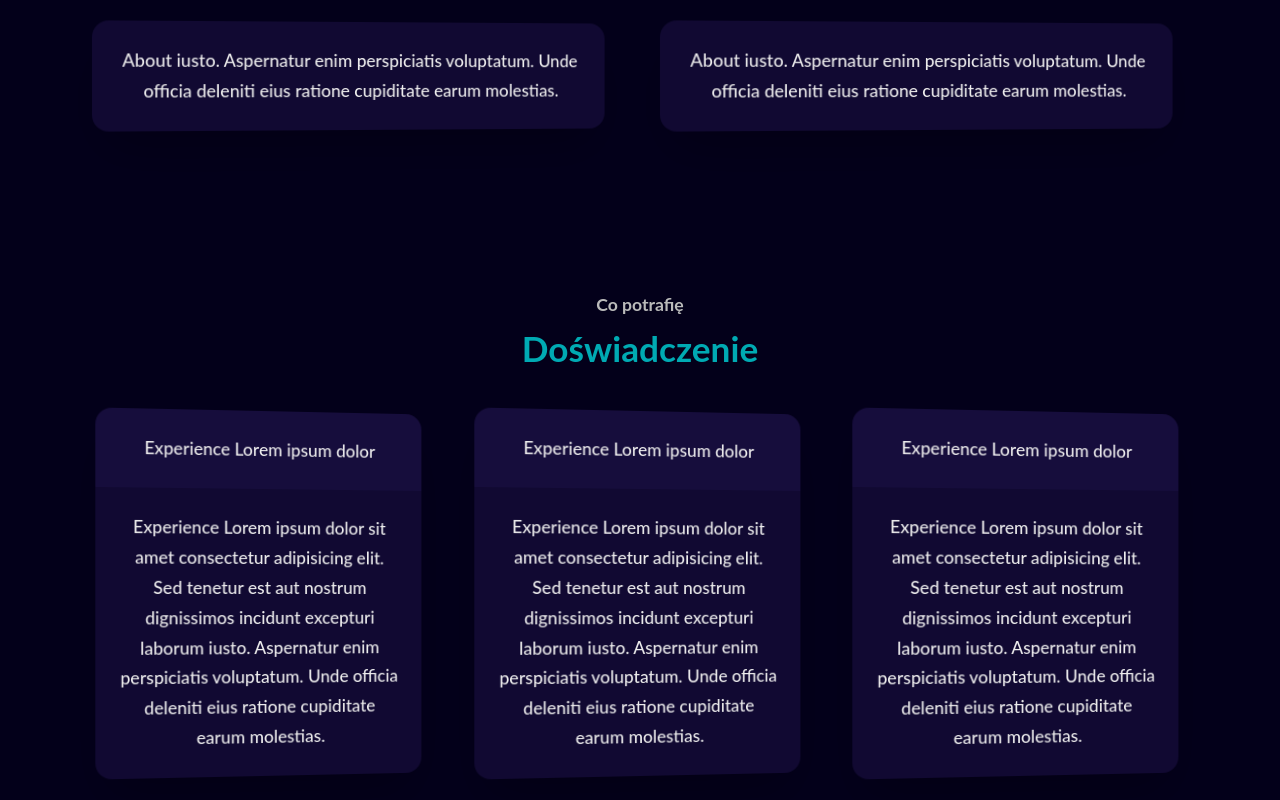
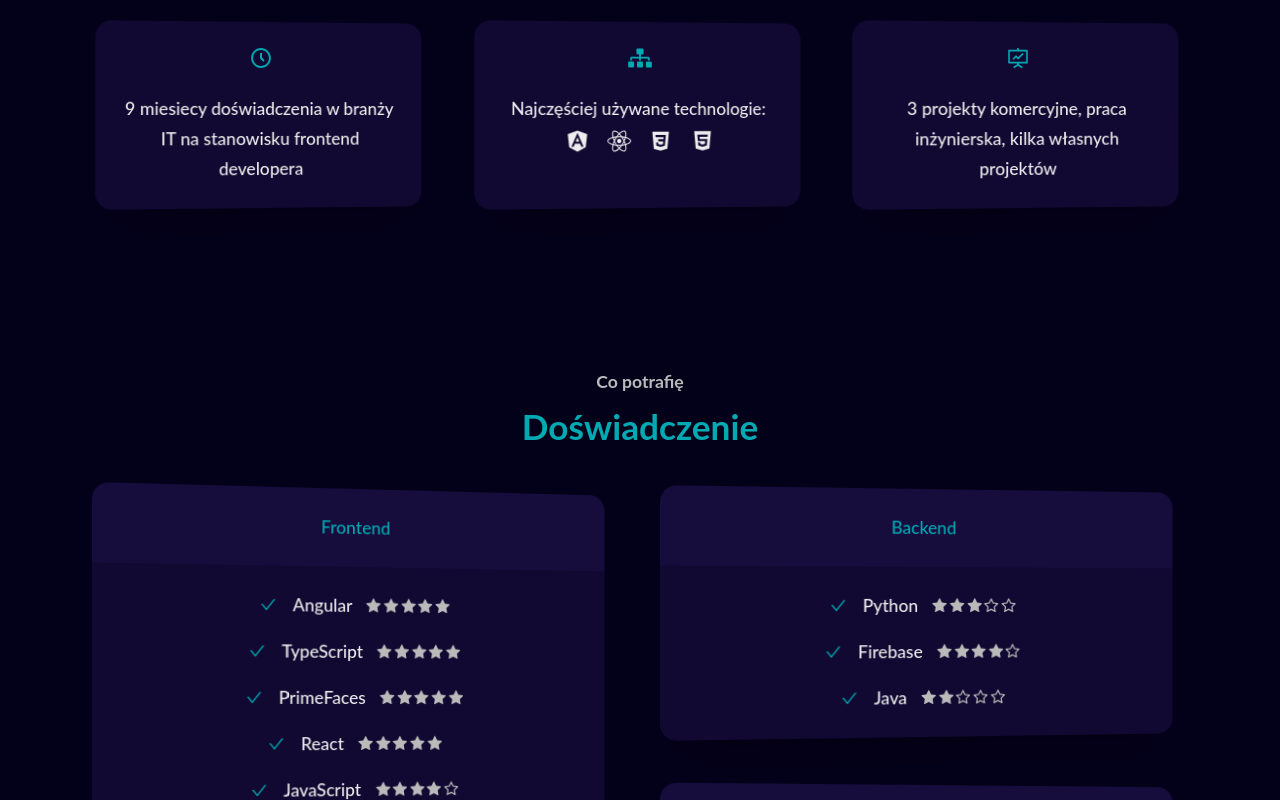
Before and after one commit to matCh00/Portfolio_v2, a React (Create React App) app in the folder portfolio/: page / in a window 1280 px wide. Shown: the part 1020-1820 px from the top of the page. Built offline with nearby package versions, Linux system fonts and the light colour scheme.

Commit message:
about i experience

```diff
--- a/portfolio/src/components/Card2/Card2.tsx
+++ b/portfolio/src/components/Card2/Card2.tsx
@@ -23,7 +23,7 @@ const Card2 = ({
 
   return (
     <div className={`card2 ${highlight ? "highlight" : ""}`} style={{width: width}}>
-      <div className="card2-header" style={{padding: padding, background: lightHeader ? 'var(--color-neutral-dark)' : 'var(--color-blur)'}}>
+      <div className="card2-header clr-secondary" style={{padding: padding, background: lightHeader ? 'var(--color-neutral-dark)' : 'var(--color-blur)'}}>
         {header}
       </div>
       <div className="card2-content" style={{padding: padding}}>
--- a/portfolio/src/index.css
+++ b/portfolio/src/index.css
@@ -74,6 +74,9 @@ input, textarea, button, select, a {
 }
 .clr-primary {
   color: var(--color-primary);
+}
+.clr-primary-dark {
+  color: var(--color-primary-dark);
 }
 .clr-secondary {
   color: var(--color-secondary);
--- a/portfolio/src/sections/about/About.tsx
+++ b/portfolio/src/sections/about/About.tsx
@@ -3,8 +3,13 @@
 import React from 'react';
 import './about.css';
 import Card1 from './../../components/Card1/Card1';
+import {BiTimeFive} from 'react-icons/bi';
+import {AiOutlineFundProjectionScreen, AiFillHtml5} from 'react-icons/ai';
+import {FaAngular, FaReact, FaSitemap} from 'react-icons/fa';
+import {DiCss3} from 'react-icons/di';
 
 const About = () => {
+
   return (
     <section id='about'>
 
@@ -16,13 +21,33 @@ const About = () => {
         </div>
 
         <div className="about-content">
+
           <Card1>
-            About iusto. Aspernatur enim perspiciatis voluptatum. Unde officia deleniti eius ratione cupiditate earum molestias.
+            <div className="about-content-card">
+              <BiTimeFive className='clr-secondary'/>
+              <p>9 miesiecy doświadczenia w branży IT na stanowisku frontend developera</p>
+            </div>
           </Card1>
 
           <Card1>
-            About iusto. Aspernatur enim perspiciatis voluptatum. Unde officia deleniti eius ratione cupiditate earum molestias.
+            <div className="about-content-card">
+              <FaSitemap className='clr-secondary'/>
+              <div>
+                <p>
+                  Najczęściej używane technologie: <br/>
+                  <span style={{fontSize: '1.5rem'}}><FaAngular/> &nbsp; <FaReact/> &nbsp; <DiCss3/> &nbsp; <AiFillHtml5/></span>
+                </p>
+              </div>
+            </div>
           </Card1>
+
+          <Card1>
+            <div className="about-content-card">
+              <AiOutlineFundProjectionScreen className='clr-secondary'/>
+              <p>3 projekty komercyjne, praca inżynierska, kilka własnych projektów</p>
+            </div>
+          </Card1>
+
         </div>
 
       </div>
--- a/portfolio/src/sections/about/about.css
+++ b/portfolio/src/sections/about/about.css
@@ -1,9 +1,25 @@
 .about-content {
   display: flex;
   justify-content: center;
+  align-items: stretch;
+
+  gap: 3rem;
+  width: 100%;
+}
+
+
+.about-content-card {
+  display: flex;
+  flex-direction: column;
+  justify-content: center;
   align-items: center;
 
-  gap: 3rem;
+  gap: 1.5rem;
+}
+
+
+.about-content-card > .clr-secondary:first-child {
+  font-size: 1.5rem;
 }
 
 
--- a/portfolio/src/sections/experience/Experience.tsx
+++ b/portfolio/src/sections/experience/Experience.tsx
@@ -3,8 +3,30 @@
 import React from 'react';
 import Card2 from '../../components/Card2/Card2';
 import './experience.css';
+import {AiOutlineCheck, AiFillStar, AiOutlineStar} from 'react-icons/ai';
 
 const Experience = () => {
+
+  const experienceFront = [
+    {key: 'Angular', value: 5},
+    {key: 'TypeScript', value: 5},
+    {key: 'PrimeFaces', value: 5},
+    {key: 'React', value: 5},
+    {key: 'JavaScript', value: 4},
+    {key: 'HTML', value: 4},
+    {key: 'CSS/SCSS', value: 4},
+  ]
+
+  const experienceBackend = [
+    {key: 'Python', value: 3},
+    {key: 'Firebase', value: 4},
+    {key: 'Java', value: 2},
+  ]
+
+  const experienceMobile = [
+    {key: 'React Native', value: 5},
+  ]
+
   return (
     <section id='experience'>
 
@@ -17,17 +39,49 @@ const Experience = () => {
 
 
         <div className="experience-content">
-          <Card2 header={'Experience Lorem ipsum dolor'} lightHeader={false}>
-            Experience Lorem ipsum dolor sit amet consectetur adipisicing elit. Sed tenetur est aut nostrum dignissimos incidunt excepturi laborum iusto. Aspernatur enim perspiciatis voluptatum. Unde officia deleniti eius ratione cupiditate earum molestias.
+
+          <Card2 header={'Frontend'} lightHeader={false}>
+            <div className="experience-content-card">
+              {experienceFront.map(e => {
+                return (
+                  <p key={e.key}>
+                    <AiOutlineCheck className='clr-secondary'/> {e.key} &nbsp;&nbsp;
+                    {e.value === 5 ? <FiveStars/> : e.value === 4 ? <FourStars/> : e.value === 3 ?
+                    <ThreeStars/> : e.value === 2 ? <TwoStars/> : <OneStars/>}
+                  </p>
+                )
+              })}
+            </div>
           </Card2>
 
-          <Card2 header={'Experience Lorem ipsum dolor'} lightHeader={false}>
-            Experience Lorem ipsum dolor sit amet consectetur adipisicing elit. Sed tenetur est aut nostrum dignissimos incidunt excepturi laborum iusto. Aspernatur enim perspiciatis voluptatum. Unde officia deleniti eius ratione cupiditate earum molestias.
+          <Card2 header={'Backend'} lightHeader={false}>
+            <div className="experience-content-card">
+              {experienceBackend.map(e => {
+                return (
+                  <p key={e.key}>
+                    <AiOutlineCheck className='clr-secondary'/> {e.key} &nbsp;&nbsp;
+                    {e.value === 5 ? <FiveStars/> : e.value === 4 ? <FourStars/> : e.value === 3 ?
+                    <ThreeStars/> : e.value === 2 ? <TwoStars/> : <OneStars/>}
+                  </p>
+                )
+              })}
+            </div>
           </Card2>
 
-          <Card2 header={'Experience Lorem ipsum dolor'} lightHeader={false}>
-            Experience Lorem ipsum dolor sit amet consectetur adipisicing elit. Sed tenetur est aut nostrum dignissimos incidunt excepturi laborum iusto. Aspernatur enim perspiciatis voluptatum. Unde officia deleniti eius ratione cupiditate earum molestias.
+          <Card2 header={'Aplikacje mobilne'} lightHeader={false}>
+            <div className="experience-content-card">
+              {experienceMobile.map(e => {
+                return (
+                  <p key={e.key}>
+                    <AiOutlineCheck className='clr-secondary'/> {e.key} &nbsp;&nbsp;
+                    {e.value === 5 ? <FiveStars/> : e.value === 4 ? <FourStars/> : e.value === 3 ?
+                    <ThreeStars/> : e.value === 2 ? <TwoStars/> : <OneStars/>}
+                  </p>
+                )
+              })}
+            </div>
           </Card2>
+
         </div>
 
       </div>
@@ -37,3 +91,33 @@ const Experience = () => {
 };
 
 export default Experience;
+
+const FiveStars = () => {
+  return (
+    <span className='clr-primary-dark' style={{display: 'flex'}}><AiFillStar/><AiFillStar/><AiFillStar/><AiFillStar/><AiFillStar/></span>
+  )
+}
+
+const FourStars = () => {
+  return (
+    <span className='clr-primary-dark' style={{display: 'flex'}}><AiFillStar/><AiFillStar/><AiFillStar/><AiFillStar/><AiOutlineStar/></span>
+  )
+}
+
+const ThreeStars = () => {
+  return (
+    <span className='clr-primary-dark' style={{display: 'flex'}}><AiFillStar/><AiFillStar/><AiFillStar/><AiOutlineStar/><AiOutlineStar/></span>
+  )
+}
+
+const TwoStars = () => {
+  return (
+    <span className='clr-primary-dark' style={{display: 'flex'}}><AiFillStar/><AiFillStar/><AiOutlineStar/><AiOutlineStar/><AiOutlineStar/></span>
+  )
+}
+
+const OneStars = () => {
+  return (
+    <span className='clr-primary-dark' style={{display: 'flex'}}><AiFillStar/><AiOutlineStar/><AiOutlineStar/><AiOutlineStar/><AiOutlineStar/></span>
+  )
+}
--- a/portfolio/src/sections/experience/experience.css
+++ b/portfolio/src/sections/experience/experience.css
@@ -1,24 +1,81 @@
 .experience-content {
+  display: grid;
+  grid-auto-columns: 1fr;
+  grid-template-areas:
+    "front"
+    "back"
+    "mob";
+
+  gap: 3rem;
+  width: 100%;
+}
+
+
+.experience-content-card {
+  display: flex;
+  flex-direction: column;
+  justify-content: center;
+  align-items: center;
+
+  gap: 1rem;
+}
+
+.experience-content-card > p {
   display: flex;
   justify-content: center;
   align-items: center;
-
-  gap: 3rem;
+  white-space: nowrap;
 }
 
+.experience-content-card > p > .clr-secondary:first-child {
+  margin-right: 1rem;
+}
+
+
+/* deklaracje */
+.card2:nth-child(1) {
+  grid-area: front;
+}
+.card2:nth-child(2) {
+  grid-area: back;
+}
+.card2:nth-child(3) {
+  grid-area: mob;
+}
+
+
+/* szeroki monitor */
+@media screen and (width > 82rem) {
+  .experience-content {
+    grid-template-areas:
+      "front back mob";
+  }
+}
+
+/* zwykły monitor */
+@media screen and (width <= 82rem) {
+  .experience-content {
+    grid-template-areas:
+      "front back"
+      "front mob";
+  }
+}
 
 /* tablety */
 @media screen and (width <= 62rem) {
   .experience-content {
-    flex-direction: column;
-    gap: 2rem;
+    grid-template-areas:
+      "front back"
+      "front mob";
   }
 }
 
 /* smartfony */
 @media screen and (width <= 43rem) {
   .experience-content {
-    flex-direction: column;
-    gap: 1.5rem;
+    grid-template-areas:
+      "front"
+      "back"
+      "mob";
   }
 }
```
Also changed, not shown: 12 other files (tests, documents, lock files or other folders).
